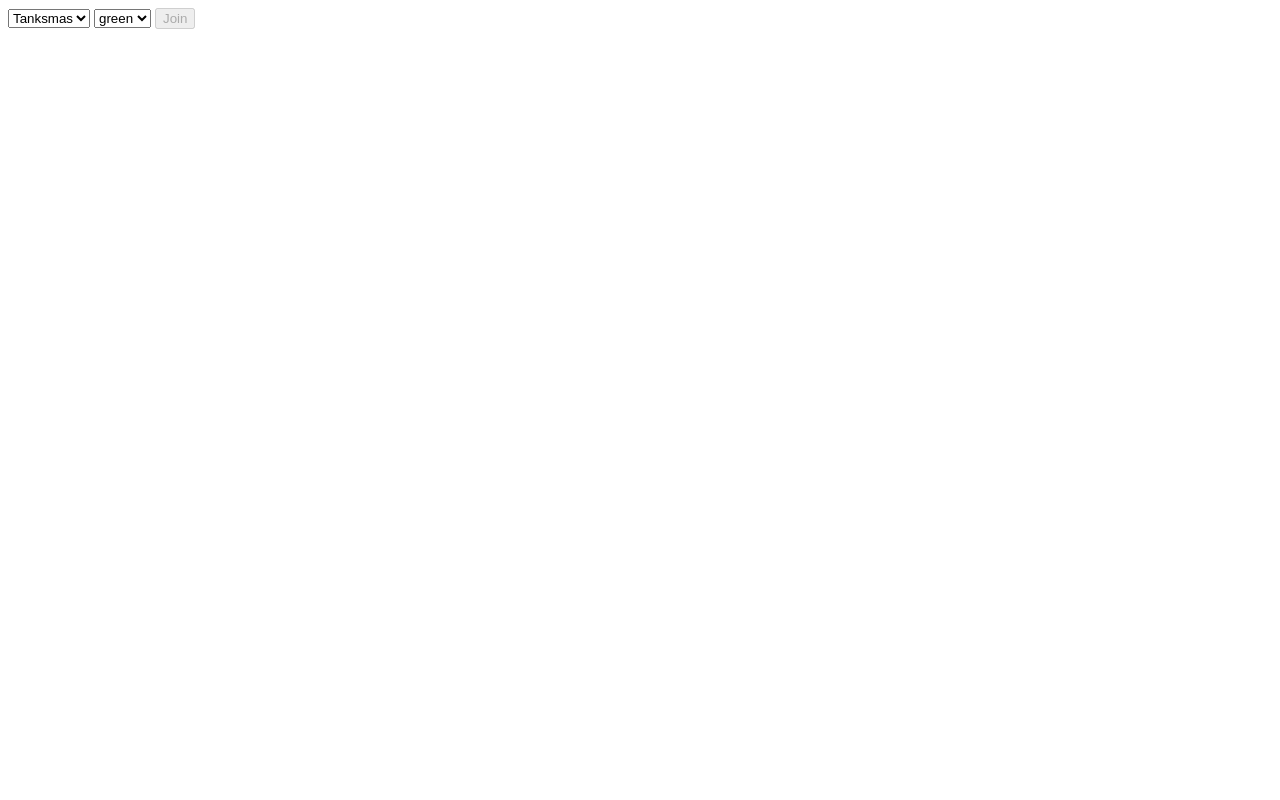
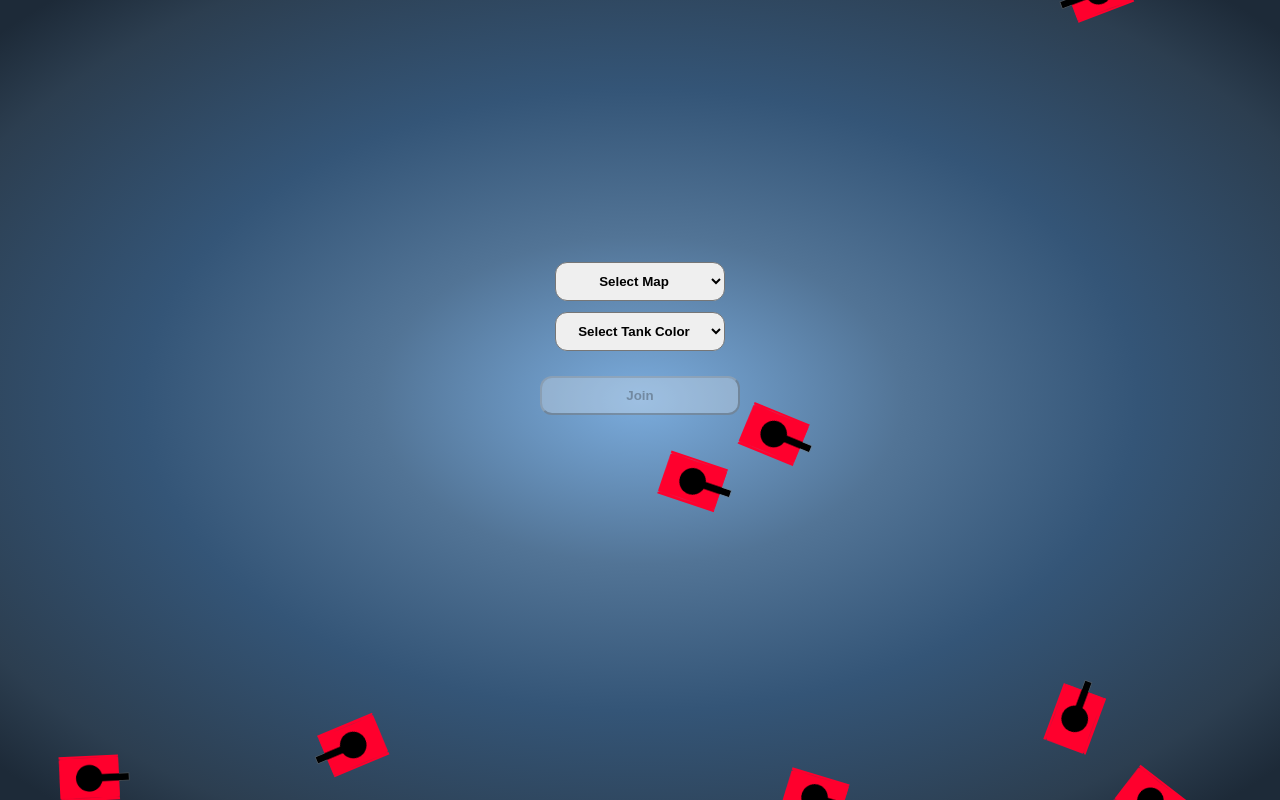
Before and after one commit to arefjadda/TankzMultiplayer, a plain HTML site: page client/menu.html in a window 1280 px wide. Drawn offline with nearby package versions, Linux system fonts and the light colour scheme.

Commit message:
made design changes to all 3 pages

```diff
--- /dev/null
+++ b/client/css/index.css
@@ -0,0 +1,76 @@
+* {
+    margin: 0;
+}
+
+html, body {
+    position: relative;
+    display: inline-flexbox;
+    height: 100%;
+
+    color: #ecf0f1;
+    font-family: sans-serif;
+
+    text-align: center;
+    margin: auto;
+    overflow: hidden;
+}
+
+#title {
+    padding-top: 2em;
+}
+
+#container {
+    height: 100%;
+    background: #2c3e50;
+    background: -moz-radial-gradient(center, ellipse cover,  #7bacdd 0%, #527496 29%, #345577 55%, #2c3e50 84%, #1d2a38 96%);
+    background: -webkit-gradient(radial, center center, 0px, center center, 100%, color-stop(0%,#7bacdd), color-stop(29%,#527496), color-stop(55%,#345577), color-stop(84%,#2c3e50), color-stop(96%,#1d2a38));
+    background: -webkit-radial-gradient(center, ellipse cover,  #7bacdd 0%,#527496 29%,#345577 55%,#2c3e50 84%,#1d2a38 96%);
+    background: -o-radial-gradient(center, ellipse cover,  #7bacdd 0%,#527496 29%,#345577 55%,#2c3e50 84%,#1d2a38 96%);
+    background: -ms-radial-gradient(center, ellipse cover,  #7bacdd 0%,#527496 29%,#345577 55%,#2c3e50 84%,#1d2a38 96%);
+    background: radial-gradient(ellipse at center,  #7bacdd 0%,#527496 29%,#345577 55%,#2c3e50 84%,#1d2a38 96%);
+    filter: progid:DXImageTransform.Microsoft.gradient( startColorstr='#7bacdd', endColorstr='#1d2a38',GradientType=1 );
+}
+
+#handleForm {
+    margin-top: 10%;
+    position: absolute;
+    left: 50%;
+    margin-right: -50%;
+    transform: translate(-50%);
+    line-height: 30px;
+    font-weight: bolder;
+    z-index: 2;
+}
+
+#handleForm input {
+    border-radius: 12px;
+    height: 20px;
+}
+
+#button {
+    margin: 20px auto 20px;
+    width: 200px;
+    border-radius: 3px;
+    text-align: center;
+    clear: both;
+    padding: 10px;
+    background-color: rgba(#ecf0f1, .3);
+    cursor: pointer;
+    border-radius: 12px;
+    font-weight: bold;
+}
+
+.tank {
+    width: 45px;
+    height: 70px;
+    position: absolute;
+    left: 50%;
+    top: 50%;
+    margin-left: -13px;
+    margin-top: -13px;
+    background-image: url("tank.png");
+    background-position: center;
+    background-size: contain;
+    transform: rotate(180deg);
+    z-index: 1;
+  }
--- a/client/css/tankz.css
+++ b/client/css/map.css
@@ -1,10 +1,25 @@
-#page {
-    margin: 0 auto;
-    text-align: center;
+* {
+    margin: 0;
 }
 
-body {
+#page {
+    margin: auto;
+    padding-top: 5%;
+    text-align: center;
+    height: 100%;
+    background: #2c3e50;
+    background: -moz-radial-gradient(center, ellipse cover,  #7bacdd 0%, #527496 29%, #345577 55%, #2c3e50 84%, #1d2a38 96%);
+    background: -webkit-gradient(radial, center center, 0px, center center, 100%, color-stop(0%,#7bacdd), color-stop(29%,#527496), color-stop(55%,#345577), color-stop(84%,#2c3e50), color-stop(96%,#1d2a38));
+    background: -webkit-radial-gradient(center, ellipse cover,  #7bacdd 0%,#527496 29%,#345577 55%,#2c3e50 84%,#1d2a38 96%);
+    background: -o-radial-gradient(center, ellipse cover,  #7bacdd 0%,#527496 29%,#345577 55%,#2c3e50 84%,#1d2a38 96%);
+    background: -ms-radial-gradient(center, ellipse cover,  #7bacdd 0%,#527496 29%,#345577 55%,#2c3e50 84%,#1d2a38 96%);
+    background: radial-gradient(ellipse at center,  #7bacdd 0%,#527496 29%,#345577 55%,#2c3e50 84%,#1d2a38 96%);
+    filter: progid:DXImageTransform.Microsoft.gradient( startColorstr='#7bacdd', endColorstr='#1d2a38',GradientType=1 );
+}
+
+html, body {
     font-family: 'Nunito', serif;
+    height: 100%;
 }
 
 h2 {
@@ -92,13 +107,14 @@ button {
     display: inline-block;
     margin: 20px 10px;
     width: 10%;
+    color: cornsilk;
 }
 
 
 #playerList, #spectatorList {
     max-width: 600px;
     height: 100px;
-    border:2px solid #000000;
+    border:2px solid cornsilk;
     overflow: hidden;
 }
 
--- /dev/null
+++ b/client/css/menu.css
@@ -0,0 +1,77 @@
+* {
+    margin: 0;
+}
+
+html, body {
+    position: relative;
+    display: inline-flexbox;
+    height: 100%;
+
+    color: #ecf0f1;
+    font-family: sans-serif;
+
+    text-align: center;
+    margin: auto;
+    overflow: hidden;
+}
+
+#container {
+    height: 100%;
+    background: #2c3e50;
+    background: -moz-radial-gradient(center, ellipse cover,  #7bacdd 0%, #527496 29%, #345577 55%, #2c3e50 84%, #1d2a38 96%);
+    background: -webkit-gradient(radial, center center, 0px, center center, 100%, color-stop(0%,#7bacdd), color-stop(29%,#527496), color-stop(55%,#345577), color-stop(84%,#2c3e50), color-stop(96%,#1d2a38));
+    background: -webkit-radial-gradient(center, ellipse cover,  #7bacdd 0%,#527496 29%,#345577 55%,#2c3e50 84%,#1d2a38 96%);
+    background: -o-radial-gradient(center, ellipse cover,  #7bacdd 0%,#527496 29%,#345577 55%,#2c3e50 84%,#1d2a38 96%);
+    background: -ms-radial-gradient(center, ellipse cover,  #7bacdd 0%,#527496 29%,#345577 55%,#2c3e50 84%,#1d2a38 96%);
+    background: radial-gradient(ellipse at center,  #7bacdd 0%,#527496 29%,#345577 55%,#2c3e50 84%,#1d2a38 96%);
+    filter: progid:DXImageTransform.Microsoft.gradient( startColorstr='#7bacdd', endColorstr='#1d2a38',GradientType=1 );
+}
+
+#mapSelectionForm {
+    margin-top: 20%;
+    position: absolute;
+    left: 50%;
+    margin-right: -50%;
+    transform: translate(-50%);
+    line-height: 50px;
+    font-family: Arial;
+    z-index: 2;
+}
+
+#mapSelectionForm select{
+    width: 170px;
+    padding: 10px;
+    text-align: center;
+    clear: both;
+    border-radius: 12px;
+    font-weight: bold;
+    text-align-last: center;
+}
+
+#joinBtn {
+    margin: 20px auto 20px;
+    width: 200px;
+    border-radius: 3px;
+    text-align: center;
+    clear: both;
+    padding: 10px;
+    background-color: rgba(#ecf0f1, .3);
+    cursor: pointer;
+    border-radius: 12px;
+    font-weight: bold;
+}
+
+.tank {
+    width: 45px;
+    height: 70px;
+    position: absolute;
+    left: 50%;
+    top: 50%;
+    margin-left: -13px;
+    margin-top: -13px;
+    background-image: url("tank.png");
+    background-position: center;
+    background-size: contain;
+    transform: rotate(180deg);
+    z-index: 1;
+  }
--- /dev/null
+++ b/client/js/design.js
@@ -0,0 +1,99 @@
+'use strict';
+
+const pi2 = Math.PI*2;
+
+class Tank {
+    constructor() {
+        this.speed = 1;
+        this.rotation = 0;
+        this.tRotatation = 0;
+        this.tank = null;
+    }
+
+    init(ix, iy, irotation) {
+        this.rotation = irotation;
+        this.tRotatation = irotation;
+        this.tank = document.createElement('div');
+        this.tank.setAttribute('class', 'tank');
+        this.tank.innerHTML = '<span></span><i></i><span></span>';
+        document.getElementById('container').appendChild(this.tank);
+
+        this.x = ix;
+        this.y = iy;
+    }
+
+    wander(objects) {
+        if (this.x < 0 || this.x > window.innerWidth || this.y < 0 || this.y > window.innerHeight)
+        {
+            this.repel = true;
+            this.tRotatation += .01;
+
+        }
+        else if (count % Math.round(Math.random() * 100) == 0 && !this.repel) {
+            count = 0;
+            this.tRotatation = this.tRotatation + ((Math.random() * 2) - 1);
+        }
+        else {
+            this.repel = false;
+        }
+
+        if (this.rotation < 0 || this.rotation > pi2) {
+            this.rotation = Math.abs(pi2 - this.rotation);
+            this.tRotatation = Math.abs(pi2 - this.tRotatation);
+        }
+
+        this.rotation += (this.tRotatation - this.rotation) * .05;
+
+        this.y += this.speed * Math.cos(this.rotation);
+        this.x += this.speed * Math.sin(this.rotation);
+
+        const transformStyle = 'rotate(' + (-this.rotation) + 'rad)';
+
+        this.tank.style.transform = transformStyle;
+        this.tank.style.mozTransform = transformStyle;
+        this.tank.style.oTransform = transformStyle;
+        this.tank.style.left = this.x + 'px';
+        this.tank.style.top = this.y + 'px';
+    }
+
+    distance(x1, y1, x2, y2) {
+        const distX = x2 - x1;
+        distX = distX * distX;
+        const distY = y2 - y1;
+        distY = distY * distY;
+        return Math.sqrt(distX + distY);
+    }
+}
+
+class App {
+    constructor() {
+        this.tanks = [];
+        this.totalTanks = 10;
+    }
+
+    createTanks() {
+      for (let i = 0; i < this.totalTanks; i++) {
+        const lady = new Tank();
+        lady.init(Math.random() * window.innerWidth, Math.random() * window.innerHeight, Math.random() * pi2);
+
+        this.tanks.push(lady);
+      }
+    }
+
+    updateTanks() {
+      for (let i = 0; i < this.totalTanks; i++) {
+        this.tanks[i].wander(this.tanks);
+      }
+    }
+}
+let count = 0;
+const app = new App();
+app.createTanks();
+
+function step() {
+  app.updateTanks();
+  window.requestAnimationFrame(step);
+  count++;
+}
+
+window.requestAnimationFrame(step);
--- a/client/map.ejs
+++ b/client/map.ejs
@@ -2,7 +2,7 @@
 <html lang="en">
 <head>
     <meta charset="UTF-8">
-    <link rel="stylesheet" href="css/tankz.css">
+    <link rel="stylesheet" href="css/map.css">
     <script src="https://code.jquery.com/jquery-3.5.1.slim.min.js" integrity="sha256-4+XzXVhsDmqanXGHaHvgh1gMQKX40OUvDEBTu8JcmNs=" crossorigin="anonymous"></script>
     <!-- Socket IO -->
     <script src="https://cdnjs.cloudflare.com/ajax/libs/socket.io/3.0.4/socket.io.js"></script>
--- a/client/menu.html
+++ b/client/menu.html
@@ -4,27 +4,49 @@
 <head>
     <meta charset="UTF-8">
     <meta name="viewport" content="width=device-width, initial-scale=1.0">
+    <link rel="stylesheet" href="css/menu.css">
     <script src="https://code.jquery.com/jquery-3.5.1.slim.min.js" integrity="sha256-4+XzXVhsDmqanXGHaHvgh1gMQKX40OUvDEBTu8JcmNs=" crossorigin="anonymous"></script>
+    <script defer src="js/design.js"></script>
     <script defer src="js/menu/mapSelection.js"></script>
     <title>Tankz: Menu</title>
 </head>
 
 <body>
+    <div id="container">
         <form id="mapSelectionForm">
             <select name="tankColors" id="maps" required>
                 <!-- <option value="" disabled selected hidden>Please Choose Map...</option> -->
-            <option value="tanksmas" selected>Tanksmas</option>
+                <option value="" disabled selected>Select Map</option>
+                <option value="tanksmas">Tanksmas</option>
                 <option value="awaz">Awaz</option>
             </select>
-
+            <br>
             <select name="tankColors" id="tankColors" required>
                 <!-- <option value="" disabled selected hidden>Please Choose Color...</option> -->
-            <option value="green" selected>green</option>
-            <option value="red">red</option>
+                <option value="" disabled selected>Select Tank Color</option>
+                <option value="green" style="background-color: green;">green</option>
+                <option value="red" style="background-color: red;">red</option>
+                <option value="maroon" style="background-color: maroon;">maroon</option>
+                <option value="orange" style="background-color: orange;">orange</option>
+                <option value="yellow" style="background-color: yellow;">yellow</option>
+                <option value="olive" style="background-color: olive;">olive</option>
+                <option value="purple" style="background-color: purple;">purple</option>
+                <option value="fuchsia" style="background-color: fuchsia;">fuchsia</option>
+                <option value="white" style="background-color: white;">white</option>
+                <option value="lime" style="background-color: lime;">lime</option>
+                <option value="navy" style="background-color: navy;">navy</option>
+                <option value="blue" style="background-color: blue;">blue</option>
+                <option value="aqua" style="background-color: aqua;">aqua</option>
+                <option value="teal" style="background-color: teal;">teal</option>
+                <option value="black" style="background-color: black;">black</option>
+                <option value="silver" style="background-color: silver;">silver</option>
+                <option value="pink" style="background-color: pink;">pink</option>
+                <option value="gray" style="background-color: gray;">gray</option>
             </select>
-
+            <br>
             <button type="submit" id="joinBtn" disabled>Join</button>
         </form>
+    </div>
 
 </body>
 
```
Also changed, not shown: client/index.html (+10 -4 lines), client/map-copy.html (+1 -1 lines), client/css/tank.png (added). Lines whose indentation alone changed are shown as unchanged.
